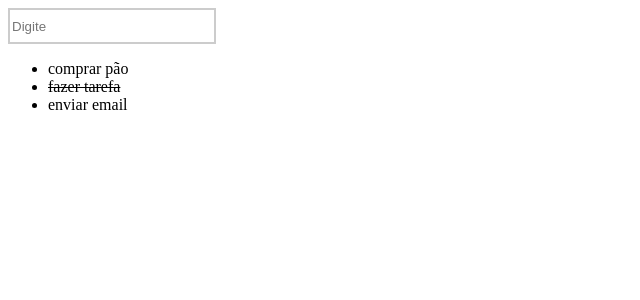
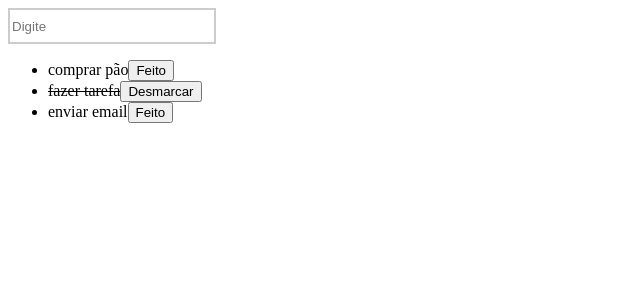
Before and after one commit to fernandonetom/learn-reactjs, a React (Create React App) app: page / in a window 1280 px wide. Shown: the top 300 px of the page, without its empty margins (0-640 px from the left). Built offline with nearby package versions, Linux system fonts and the light colour scheme.

Commit message:
changing status

```diff
--- a/src/components/todoList.js
+++ b/src/components/todoList.js
@@ -17,6 +17,11 @@ export default function TodoList() {
 		let newList = [...list, { title: text, done: false }];
 		setList(newList);
 	}
+	function handleToggloDone(index) {
+		let changeList = [...list];
+		changeList[index].done = !changeList[index].done;
+		setList(changeList);
+	}
 	return (
 		<>
 			<SearchBox onEnter={saveTodo} />
@@ -25,6 +30,10 @@ export default function TodoList() {
 					<li key={index}>
 						{item.done && <del>{item.title}</del>}
 						{!item.done && item.title}
+						<button onClick={() => handleToggloDone(index)}>
+							{item.done && "Desmarcar"}
+							{!item.done && "Feito"}
+						</button>
 					</li>
 				))}
 			</ul>
```
